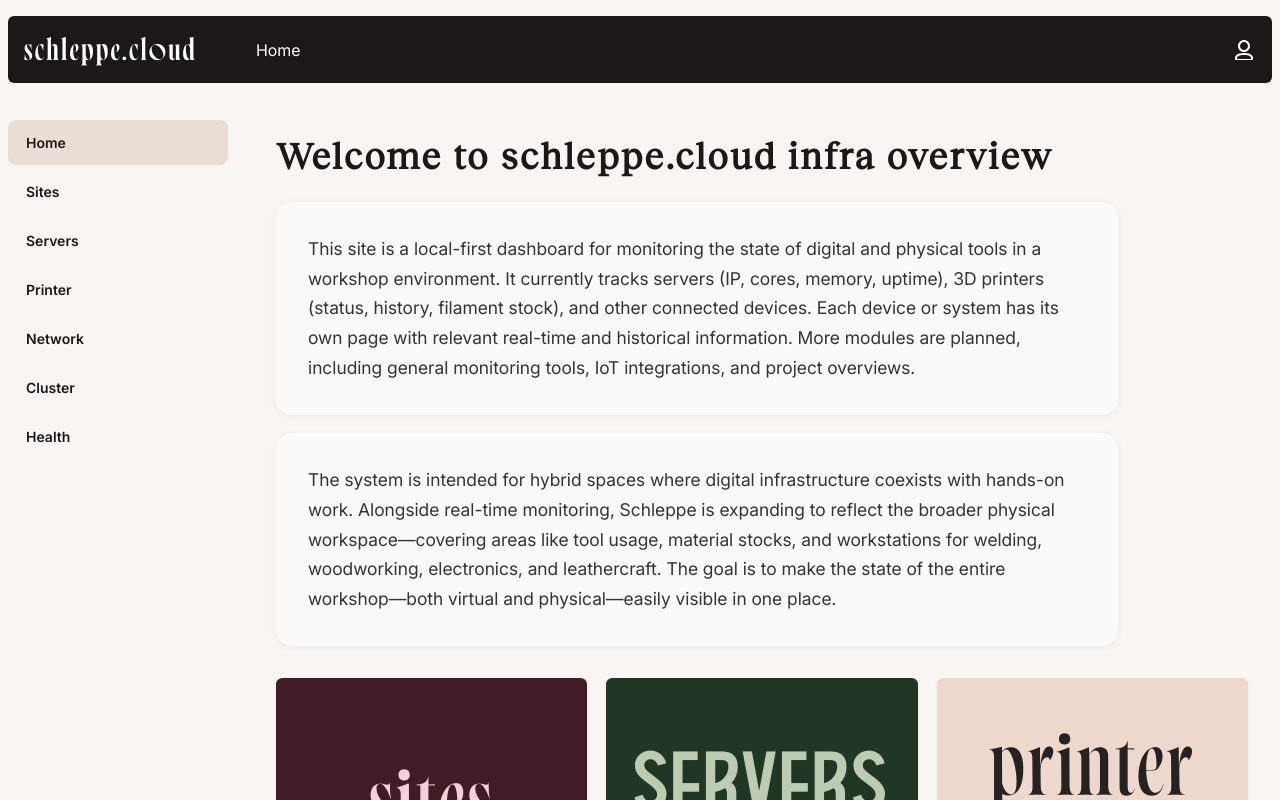
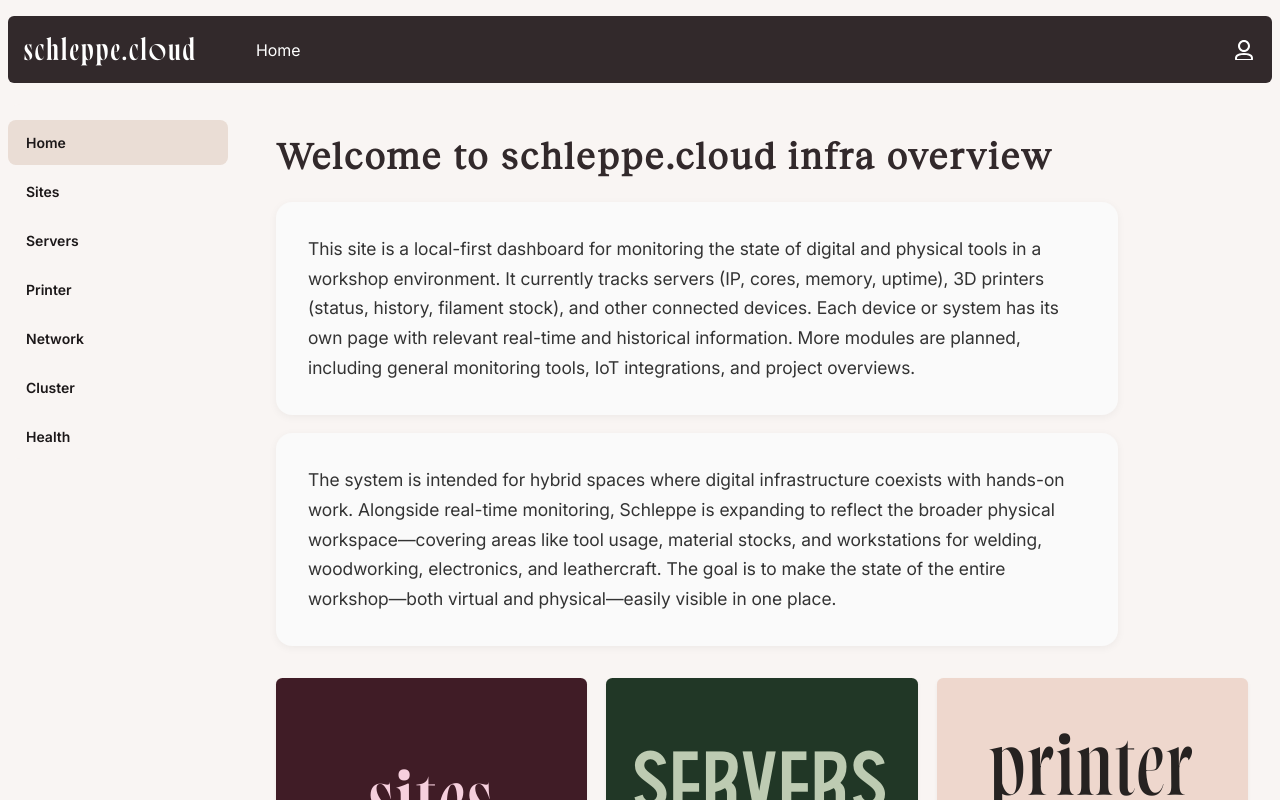
Before and after one commit to KevinMidboe/infra-map, a SvelteKit app: page / in a window 1280 px wide. Shown: the top 800 px of the page. Built offline with nearby package versions, Linux system fonts and the light colour scheme.

Commit message:
theme color a bit more brown

```diff
--- a/src/app.html
+++ b/src/app.html
@@ -5,7 +5,7 @@
 		<link rel="icon" href="%sveltekit.assets%/favicon.png" />
 		<link rel="stylesheet" href="%sveltekit.assets%/style.css" />
 		<meta name="viewport" content="width=device-width, initial-scale=1" />
-		<meta name="theme-color" content="#1c1819" />
+		<meta name="theme-color" content="#32292B" />
 		%sveltekit.head%
 	</head>
 	<body data-sveltekit-preload-data="hover">
--- a/src/lib/components/Header.svelte
+++ b/src/lib/components/Header.svelte
@@ -56,7 +56,7 @@
 		grid-template-columns: 200px 1fr auto;
 		grid-template-areas: 'logoSection siteAndEnvironment profileAndHelp';
 		align-items: center;
-		background: #1c1819;
+		background: var(--theme);
 		padding: 0 1rem;
 		border-radius: 6px;
 		color: white;
@@ -79,6 +79,7 @@
 			font-size: 1.5rem;
 			padding: 0;
 			font-weight: 300;
+			color: white !important;
 		}
 
 		img {
--- a/src/routes/printer/+page.svelte
+++ b/src/routes/printer/+page.svelte
@@ -344,7 +344,7 @@
 				margin-bottom: 0.45em;
 				font-size: 1.1rem;
 				font-weight: 300;
-				color: #1c1b1b;
+				color: var(--theme);
 			}
 
 			.meta {
--- a/static/style.css
+++ b/static/style.css
@@ -32,6 +32,7 @@
 	--bg: #f9f5f3;
 	--color: #1c1819;
 	--highlight: #eaddd5;
+	--theme: #32292b;
 
 	--positive: #00d439;
 	--negative: #ff5449;
@@ -63,6 +64,7 @@ h1 {
 	font-family: 'Norman', 'Reckless Neue';
 	letter-spacing: 2.2px;
 	font-weight: bold !important;
+	color: var(--theme);
 }
 
 h2 {
@@ -121,7 +123,7 @@ button span {
 }
 
 button.affirmative span {
-	background-color: #1c1819;
+	background-color: var(--theme);
 	color: white;
 }
 
```
